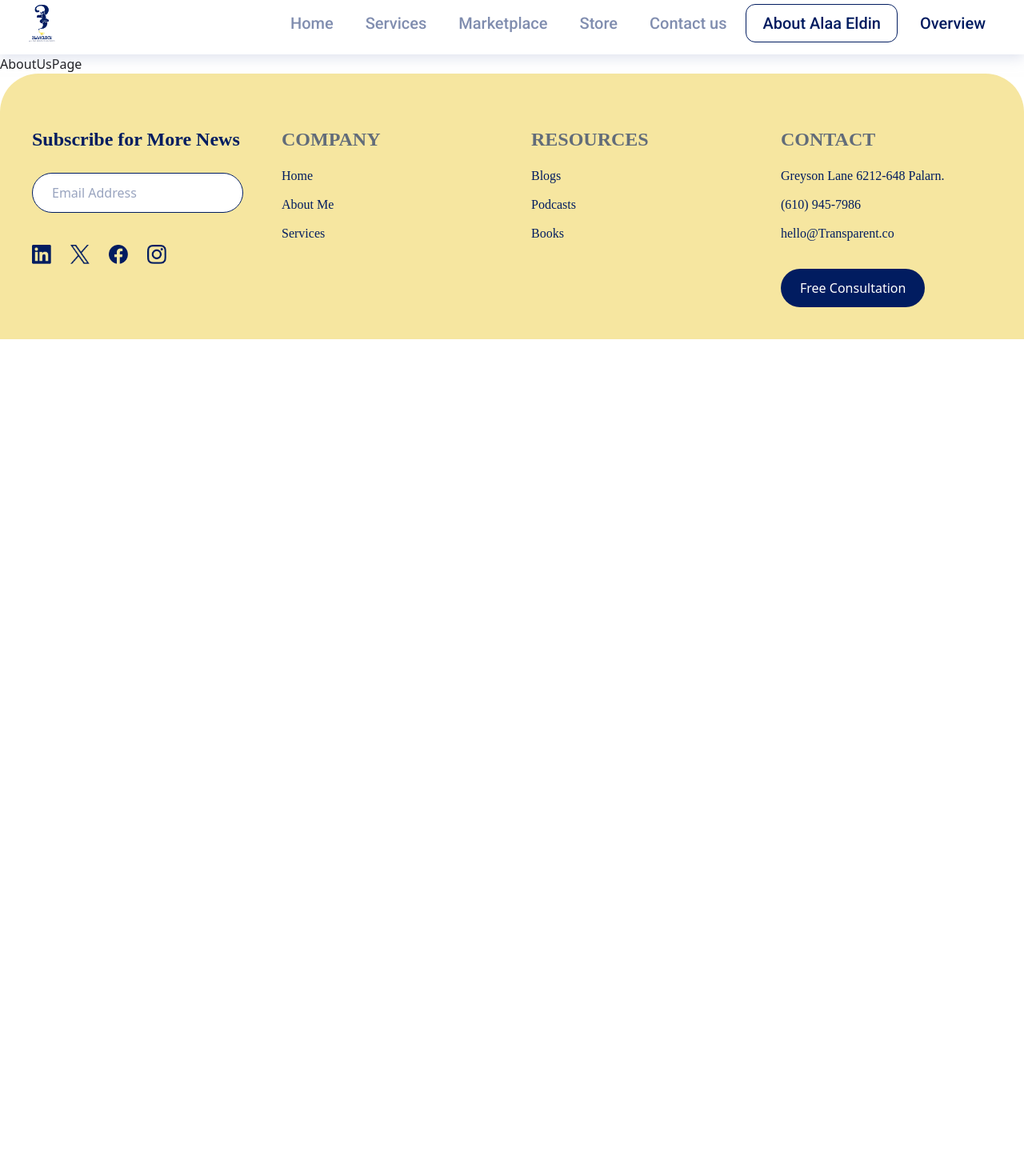
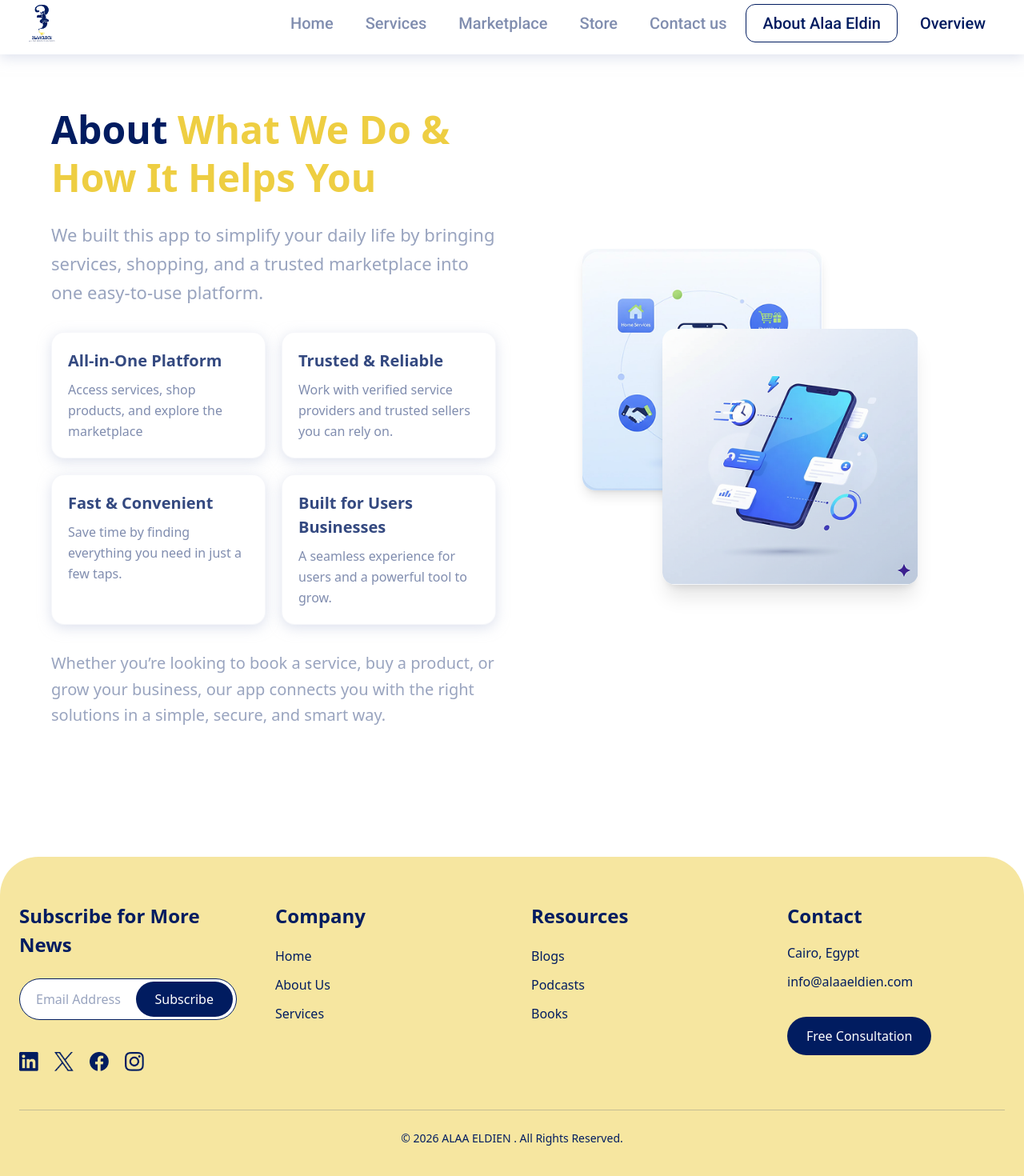
Before and after one commit to yassersalem74/ALAA-ELDIEN, a React (Vite) app: page /about in a window 1280 px wide. Shown: the part 10-1480 px from the top of the page at 80% size. Before the commit the page ends 878 px from the top, so only its background shows below. Built offline with nearby package versions, Linux system fonts and the light colour scheme.

Commit message:
Feature / aded hero section inside about page

```diff
--- /dev/null
+++ b/src/components/About-Page/AboutHeroSection.jsx
@@ -0,0 +1,119 @@
+import React from "react";
+
+export default function AboutHeroSection() {
+  const cards = [
+    {
+      title: "All-in-One Platform",
+      desc: "Access services, shop products, and explore the marketplace",
+    },
+    {
+      title: "Trusted & Reliable",
+      desc: "Work with verified service providers and trusted sellers you can rely on.",
+    },
+    {
+      title: "Fast & Convenient",
+      desc: "Save time by finding everything you need in just a few taps.",
+    },
+    {
+      title: "Built for Users Businesses",
+      desc: "A seamless experience for users and a powerful tool to grow.",
+    },
+  ];
+
+  return (
+    <section className="py-12 lg:py-16 bg-white">
+      <div className="max-w-[1200px] mx-auto px-6">
+
+        <div className="grid lg:grid-cols-2 gap-10 items-center">
+
+          {/* ===== LEFT SIDE ===== */}
+          <div>
+
+            {/* Title */}
+            <h2 className="font-bold text-[34px] md:text-[42px] lg:text-[48px] leading-tight mb-6">
+              <span className="text-[#011C60]">About </span>
+              <span className="text-[#EECE42]">
+                What We Do & How It Helps You
+              </span>
+            </h2>
+
+            {/* Subtitle */}
+            <p className="text-[#99A4BF] text-[18px] md:text-[20px] lg:text-[22px] font-medium leading-relaxed mb-8">
+              We built this app to simplify your daily life by bringing
+              services, shopping, and a trusted marketplace into one
+              easy-to-use platform.
+            </p>
+
+            {/* Cards */}
+            <div className="grid sm:grid-cols-2 gap-5">
+
+              {cards.map((c, i) => (
+                <div
+                  key={i}
+                  className="
+                    bg-white
+                    rounded-[16px]
+                    p-5
+                    shadow-[0px_4px_16px_0px_#BEC6DE80]
+                    border border-[#E6E8EF59]
+                    hover:shadow-xl
+                    transition
+                  "
+                >
+                  <h4 className="text-[#344980] font-bold text-[20px] mb-2">
+                    {c.title}
+                  </h4>
+
+                  <p className="text-[#808DAF] text-[16px] leading-relaxed">
+                    {c.desc}
+                  </p>
+                </div>
+              ))}
+
+            </div>
+
+            {/* Bottom text */}
+            <p className="text-[#99A4BF] text-[18px] md:text-[20px] leading-relaxed mt-8">
+              Whether you’re looking to book a service, buy a product, or
+              grow your business, our app connects you with the right
+              solutions in a simple, secure, and smart way.
+            </p>
+
+          </div>
+
+          {/* ===== RIGHT SIDE (FIXED) ===== */}
+          <div className="relative h-[420px] w-full max-w-[420px] mx-auto">
+
+            {/* Image 1 - Top Left */}
+            <img
+              src="/about-hero-1.png"
+              alt=""
+              className="
+                absolute
+                top-0 left-0
+                w-[260px] md:w-[300px]
+                rounded-[16px]
+                shadow-lg
+              "
+            />
+
+            {/* Image 2 - Bottom Right */}
+            <img
+              src="/about-hero-2.png"
+              alt=""
+              className="
+                absolute
+                bottom-0 right-0
+                w-[260px] md:w-[320px]
+                rounded-[16px]
+                shadow-xl
+              "
+            />
+
+          </div>
+
+        </div>
+      </div>
+    </section>
+  );
+}
--- a/src/components/Footer.jsx
+++ b/src/components/Footer.jsx
@@ -1,182 +1,152 @@
-import React from "react";
+import React, { useState } from "react";
+import { Link } from "react-router-dom";
 
 export default function Footer() {
+  const [animating, setAnimating] = useState(false);
+  const [showThanks, setShowThanks] = useState(false);
+  const [email, setEmail] = useState("");
+
+  const handleSubscribe = () => {
+    if (!email || animating) return;
+
+    setAnimating(true);
+
+    setTimeout(() => setShowThanks(true), 1400);
+
+    setTimeout(() => {
+      setAnimating(false);
+      setShowThanks(false);
+      setEmail("");
+    }, 4000);
+  };
+
   return (
-    <footer
-      className="
-        bg-[#F6E6A0]
-        pt-16 pb-10 px-6
-        rounded-t-[48px]
-      "
-    >
-      <div className="max-w-[1200px] mx-auto">
-        {/* GRID */}
-        <div
-          className="
-          grid
-          grid-cols-1
-          sm:grid-cols-2
-          lg:grid-cols-4
-          gap-12
-        "
-        >
-          {/* ===== SUBSCRIBE ===== */}
+    <footer className="bg-[#F6E6A0] rounded-t-[48px] mt-24">
+      <div className="max-w-7xl mx-auto px-6 py-14 text-[#011C60]">
+
+        {/* ===== GRID ===== */}
+        <div className="grid gap-12 grid-cols-1 sm:grid-cols-2 lg:grid-cols-4">
+
+          {/* ===== Subscribe Section ===== */}
           <div className="space-y-6">
-            <h3
-              className="
-              font-['Epilogue']
-              font-bold
-              text-[24px]
-              text-[#011C60]
-            "
-            >
+            <h3 className="font-bold text-[24px]">
               Subscribe for More News
             </h3>
 
-            {/* SUBSCRIBE FIELD */}
-            <div
-              className="
-                flex items-center
-                w-full
-                bg-white
-                border border-[#011C60]
-                rounded-full
-                overflow-hidden
-                focus-within:ring-2
-                focus-within:ring-[#EECE42]
-                transition
-              "
-            >
+            {/* Animated Subscribe */}
+            <div className="relative w-full max-w-[360px] h-[52px] rounded-full border border-[#011C60] bg-white overflow-hidden">
+
+              {/* Input */}
               <input
                 type="email"
+                value={email}
+                onChange={(e) => setEmail(e.target.value)}
                 placeholder="Email Address"
-                className="
-                  flex-1
-                  px-6 py-3
+                className={`
+                  absolute left-0 top-0 h-full w-full
+                  px-5 pr-28
+                  outline-none
                   text-[#011C60]
                   placeholder:text-[#99A4BF]
-                  outline-none
                   bg-transparent
-                  text-[16px]
-                "
+                  transition-transform duration-300
+                  ${animating ? "translate-x-[380px]" : ""}
+                `}
               />
 
+              {/* Sliding gray bar */}
+              <span
+                className={`
+                  absolute inset-0 bg-[#CCD2DF]
+                  transition-transform duration-[1000ms]
+                  ${animating ? "translate-x-full" : "-translate-x-full"}
+                `}
+              />
+
+              {/* Button */}
               <button
-                className="
-                  px-7 py-3
+                onClick={handleSubscribe}
+                className={`
+                  absolute right-1 top-1/2 -translate-y-1/2
+                  h-[44px] px-6
+                  rounded-full
+                  text-white font-medium
                   bg-[#011C60]
-                  text-white
-                  font-semibold
-                  rounded-full
-                  whitespace-nowrap
-                  transition-all duration-300
                   hover:bg-[#023AC6]
-                  hover:shadow-md
-                  active:scale-95
-                "
+                  transition-all duration-500
+                  cursor-pointer
+                  ${animating ? "translate-y-[60px]" : ""}
+                `}
               >
                 Subscribe
               </button>
+
+              {/* Thank You */}
+              <span
+                className={`
+                  absolute left-5 top-[52px]
+                  h-full flex items-center
+                  text-[#011C60] font-medium
+                  transition-transform duration-500
+                  ${showThanks ? "-translate-y-[52px]" : ""}
+                `}
+              >
+                Thank you. You have been subscribed
+              </span>
             </div>
 
-            {/* SOCIALS */}
-            <div className="flex gap-6 pt-4">
-              <img
-                src="/linkedin-png.png"
-                className="w-6 cursor-pointer hover:scale-110 transition"
-              />
-              <img
-                src="/x-icon.png"
-                className="w-6 cursor-pointer hover:scale-110 transition"
-              />
-              <img
-                src="/facebook-icon.png"
-                className="w-6 cursor-pointer hover:scale-110 transition"
-              />
-              <img
-                src="/insta-icon.png"
-                className="w-6 cursor-pointer hover:scale-110 transition"
-              />
+            {/* Social Icons */}
+            <div className="flex gap-5 pt-4">
+              <img src="/linkedin-png.png" className="w-6 h-6 cursor-pointer hover:scale-110 transition" />
+              <img src="/x-icon.png" className="w-6 h-6 cursor-pointer hover:scale-110 transition" />
+              <img src="/facebook-icon.png" className="w-6 h-6 cursor-pointer hover:scale-110 transition" />
+              <img src="/insta-icon.png" className="w-6 h-6 cursor-pointer hover:scale-110 transition" />
             </div>
           </div>
 
-          {/* ===== COMPANY ===== */}
+          {/* ===== Company ===== */}
           <div>
-            <h3 className="footer-title text-[#011C60] font-bold text-[24px] font-['Epilogue']">
-              Company
-            </h3>
-
-            <ul
-              className="
-              space-y-3 mt-4
-              text-[16px]
-              font-['Epilogue']
-              text-[#011C60]
-            "
-            >
-              <li className="hover:underline cursor-pointer">Home</li>
-              <li className="hover:underline cursor-pointer">About Me</li>
-              <li className="hover:underline cursor-pointer">Services</li>
+            <h3 className="font-bold text-[24px] mb-5">Company</h3>
+            <ul className="space-y-3 text-[16px]">
+              <li><Link to="/">Home</Link></li>
+              <li><Link to="/about">About Us</Link></li>
+              <li><Link to="/services">Services</Link></li>
             </ul>
           </div>
 
-          {/* ===== RESOURCES ===== */}
+          {/* ===== Resources ===== */}
           <div>
-            <h3 className="footer-title text-[#011C60] font-bold text-[24px] font-['Epilogue']">
-              Resources
-            </h3>
-
-            <ul
-              className="
-              space-y-3 mt-4
-              text-[16px]
-              font-['Epilogue']
-              text-[#011C60]
-            "
-            >
-              <li className="hover:underline cursor-pointer">Blogs</li>
-              <li className="hover:underline cursor-pointer">Podcasts</li>
-              <li className="hover:underline cursor-pointer">Books</li>
+            <h3 className="font-bold text-[24px] mb-5">Resources</h3>
+            <ul className="space-y-3 text-[16px]">
+              <li>Blogs</li>
+              <li>Podcasts</li>
+              <li>Books</li>
             </ul>
           </div>
 
-          {/* ===== CONTACT ===== */}
+          {/* ===== Contact ===== */}
           <div className="space-y-4">
-            <h3 className="footer-title text-[#011C60] font-bold text-[24px] font-['Epilogue']">
-              Contact
-            </h3>
+            <h3 className="font-bold text-[24px]">Contact</h3>
 
-            <div
-              className="
-              text-[16px]
-              font-['Epilogue']
-              text-[#011C60]
-              space-y-3
-            "
-            >
-              <p>Greyson Lane 6212-648 Palarn.</p>
-              <p>(610) 945-7986</p>
-              <p>hello@Transparent.co</p>
+            <div className="space-y-3 text-[16px]">
+              <p>Cairo, Egypt</p>
+              <a href="mailto:info@alaaeldien.com">
+                info@alaaeldien.com
+              </a>
             </div>
 
-            <button
-              className="
-                mt-4
-                bg-[#011C60]
-                text-white
-                px-6 py-3
-                rounded-full
-                text-[16px]
-                font-medium
-                transition
-                hover:bg-[#023AC6]
-                active:scale-95
-              "
-            >
+            <button className=" cursor-pointer mt-4 bg-[#011C60] text-white px-6 py-3 rounded-full font-medium hover:bg-[#023AC6] transition">
               Free Consultation
             </button>
           </div>
+
         </div>
+
+        {/* ===== Bottom Bar ===== */}
+        <div className="border-t border-[#011C60]/20 mt-12 pt-6 text-center text-[14px]">
+          © {new Date().getFullYear()} ALAA ELDIEN . All Rights Reserved.
+        </div>
+
       </div>
     </footer>
   );
--- a/src/pages/AboutUsPage.jsx
+++ b/src/pages/AboutUsPage.jsx
@@ -1,7 +1,10 @@
 import React from 'react'
+import AboutHeroSection from '../components/About-Page/AboutHeroSection'
 
 export default function AboutUsPage() {
   return (
-    <div>AboutUsPage</div>
+    <div>
+      <AboutHeroSection></AboutHeroSection>
+    </div>
   )
 }
```
Also changed, not shown: public/about-hero-1.png (added), public/about-hero-2.png (added).
